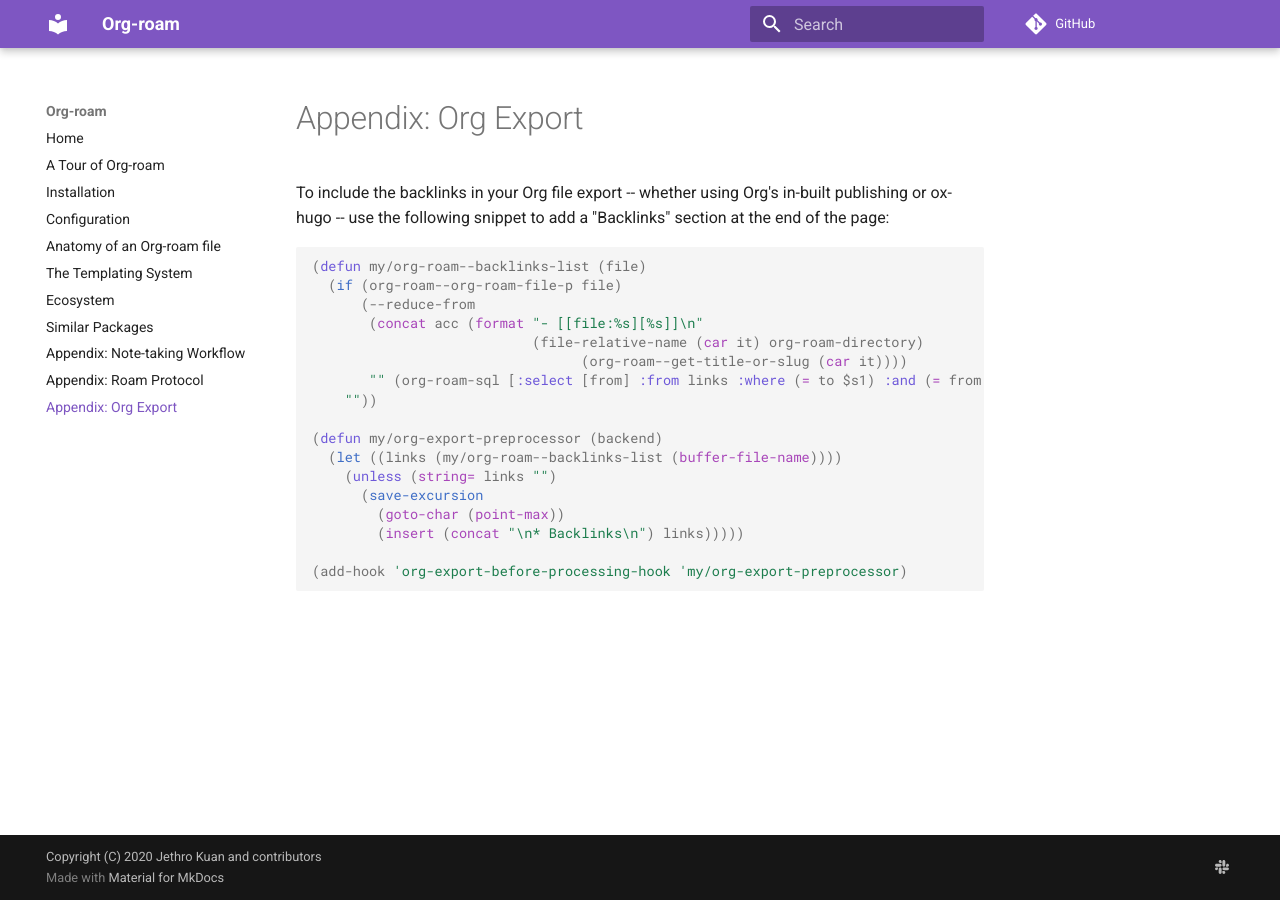
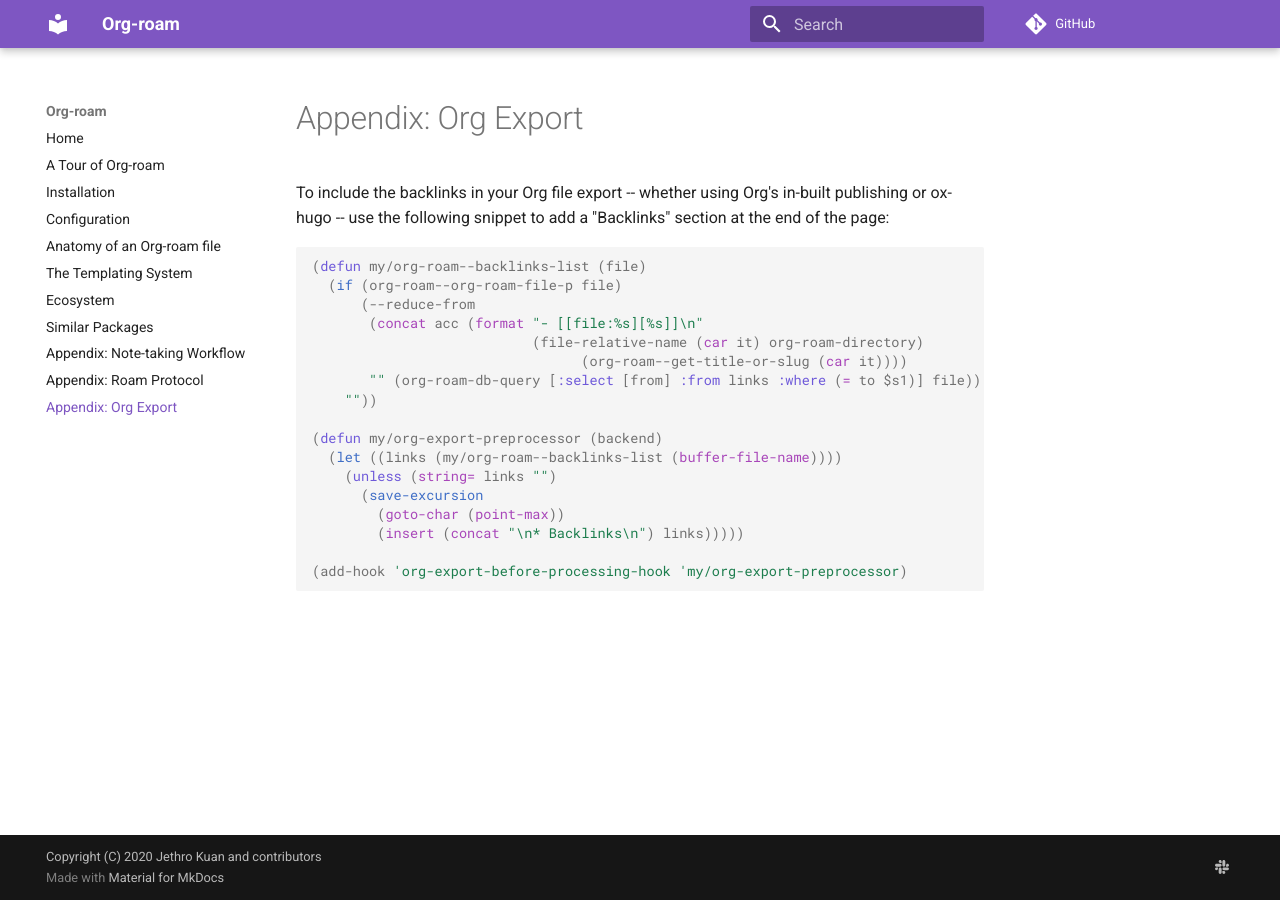
Before and after one commit to org-roam/org-roam, an MkDocs documentation site: the page built from doc/org_export.md, in a window 1280 px wide. Built offline with MkDocs 1.6.1 and Material for MkDocs 9.7.7, drawn with Linux system fonts in a browser that asks for light colours; comment, search, counter and statistics services are not loaded.

Commit message:
Correct database query function (#463)
`org-roam-sql` is obsolete now. Also changed the syntax that works for the new `org-roam-db-query` function.

```diff
--- a/doc/org_export.md
+++ b/doc/org_export.md
@@ -9,7 +9,7 @@ in-built publishing or ox-hugo -- use the following snippet to add a
        (concat acc (format "- [[file:%s][%s]]\n"
                            (file-relative-name (car it) org-roam-directory)
 			                     (org-roam--get-title-or-slug (car it))))
-       "" (org-roam-sql [:select [from] :from links :where (= to $s1) :and (= from $s2)] file "roam"))
+       "" (org-roam-db-query [:select [from] :from links :where (= to $s1)] file))
     ""))
 
 (defun my/org-export-preprocessor (backend)
```
